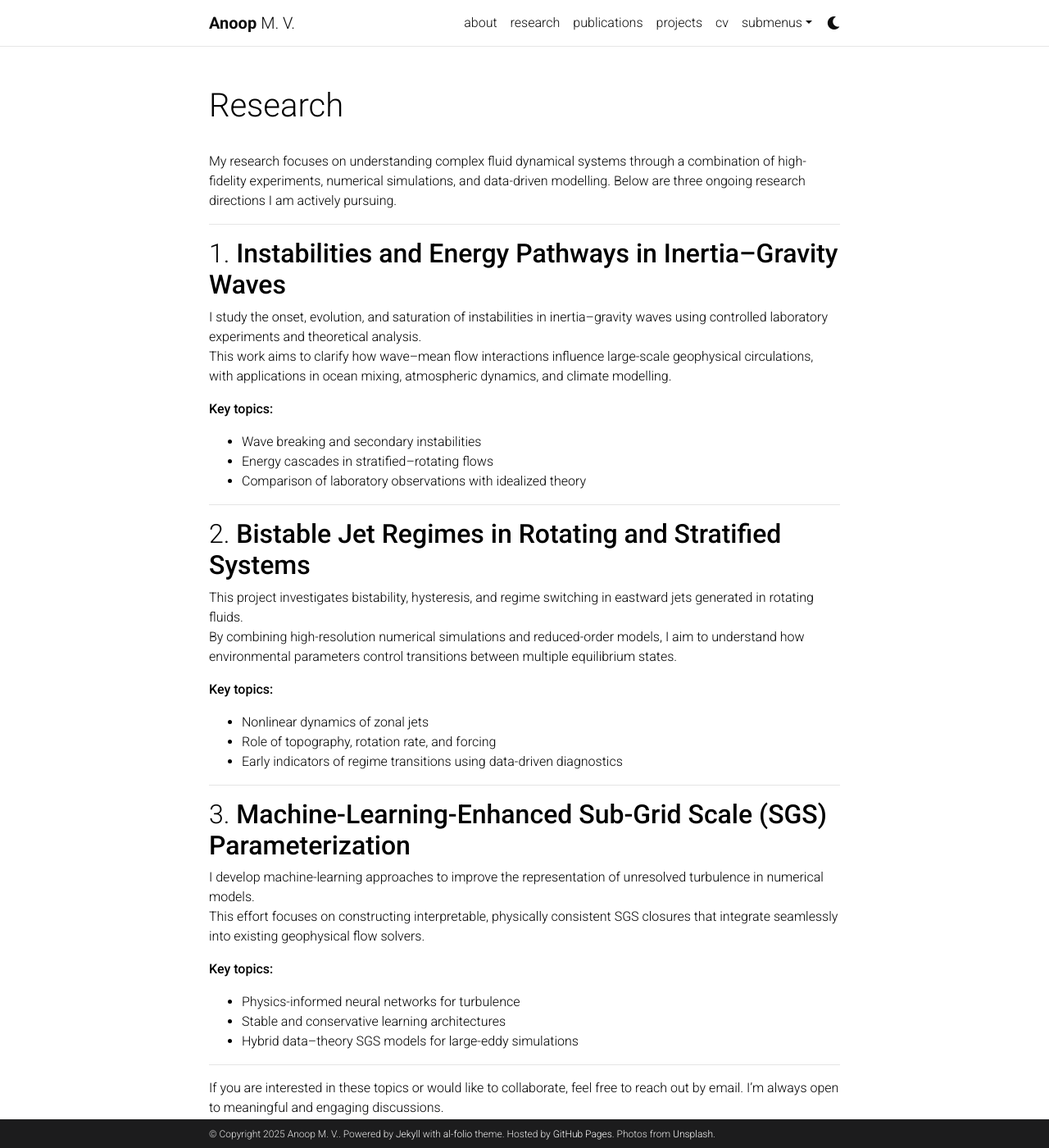
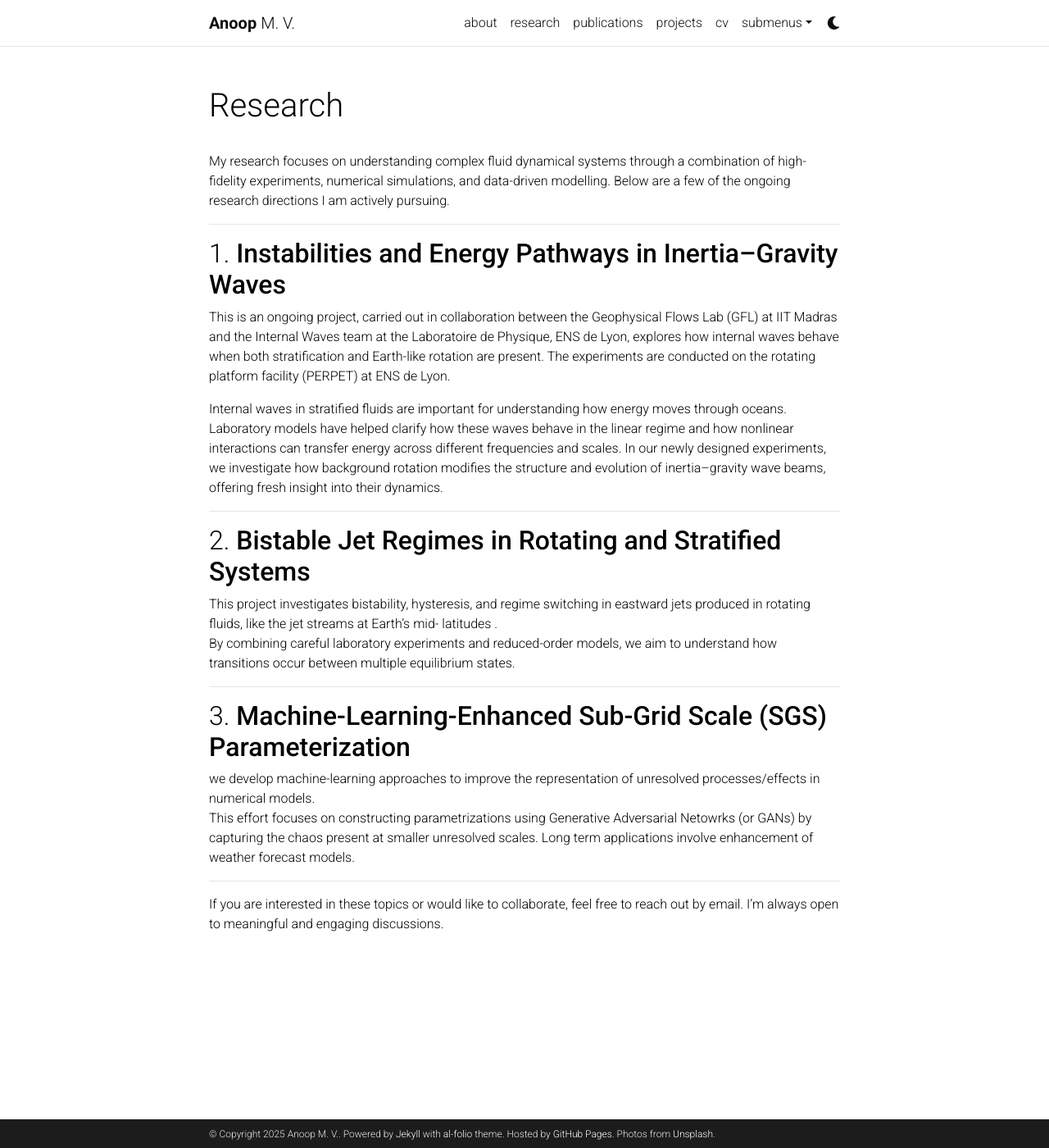
Before and after one commit to anoopmohanvijaya/mypage, a Jekyll site: the page built from research/topics.md, in a window 1280 px wide and 1400 px high. Shown: the whole window at 82% size. Built offline with Jekyll 4.4.1, drawn with Linux system fonts in a browser that asks for light colours; comment, search, counter and statistics services are not loaded; a style sheet for code colours, icons or effects is not loaded.

Commit message:
research update

```diff
--- a/research/topics.md
+++ b/research/topics.md
@@ -4,43 +4,29 @@ title: Research
 permalink: /research/
 ---
 
-My research focuses on understanding complex fluid dynamical systems through a combination of high-fidelity experiments, numerical simulations, and data-driven modelling. Below are three ongoing research directions I am actively pursuing.
+My research focuses on understanding complex fluid dynamical systems through a combination of high-fidelity experiments, numerical simulations, and data-driven modelling. Below are a few of the ongoing research directions I am actively pursuing.
 
 ---
 
 ## 1. **Instabilities and Energy Pathways in Inertia–Gravity Waves**
 
-I study the onset, evolution, and saturation of instabilities in inertia–gravity waves using controlled laboratory experiments and theoretical analysis.
-This work aims to clarify how wave–mean flow interactions influence large-scale geophysical circulations, with applications in ocean mixing, atmospheric dynamics, and climate modelling.
+This is an ongoing project, carried out in collaboration between the Geophysical Flows Lab (GFL) at IIT Madras and the Internal Waves team at the Laboratoire de Physique, ENS de Lyon, explores how internal waves behave when both stratification and Earth-like rotation are present. The experiments are conducted on the rotating platform facility (PERPET) at ENS de Lyon.
 
-**Key topics:**
-- Wave breaking and secondary instabilities
-- Energy cascades in stratified–rotating flows
-- Comparison of laboratory observations with idealized theory
+Internal waves in stratified fluids are important for understanding how energy moves through oceans. Laboratory models have helped clarify how these waves behave in the linear regime and how nonlinear interactions can transfer energy across different frequencies and scales. In our newly designed experiments, we investigate how background rotation modifies the structure and evolution of inertia–gravity wave beams, offering fresh insight into their dynamics.
 
 ---
 
 ## 2. **Bistable Jet Regimes in Rotating and Stratified Systems**
 
-This project investigates bistability, hysteresis, and regime switching in eastward jets generated in rotating fluids.
-By combining high-resolution numerical simulations and reduced-order models, I aim to understand how environmental parameters control transitions between multiple equilibrium states.
-
-**Key topics:**
-- Nonlinear dynamics of zonal jets
-- Role of topography, rotation rate, and forcing
-- Early indicators of regime transitions using data-driven diagnostics
+This project investigates bistability, hysteresis, and regime switching in eastward jets produced in rotating fluids, like the jet streams at Earth's mid- latitudes .
+By combining careful laboratory experiments and reduced-order models, we aim to understand how transitions occur between multiple equilibrium states.
 
 ---
 
 ## 3. **Machine-Learning-Enhanced Sub-Grid Scale (SGS) Parameterization**
 
-I develop machine-learning approaches to improve the representation of unresolved turbulence in numerical models.
-This effort focuses on constructing interpretable, physically consistent SGS closures that integrate seamlessly into existing geophysical flow solvers.
-
-**Key topics:**
-- Physics-informed neural networks for turbulence
-- Stable and conservative learning architectures
-- Hybrid data–theory SGS models for large-eddy simulations
+we develop machine-learning approaches to improve the representation of unresolved processes/effects in numerical models.
+This effort focuses on constructing parametrizations using Generative Adversarial Netowrks (or GANs) by capturing the chaos present at smaller unresolved scales. Long term applications involve enhancement of weather forecast models.
 
 ---
 
```
